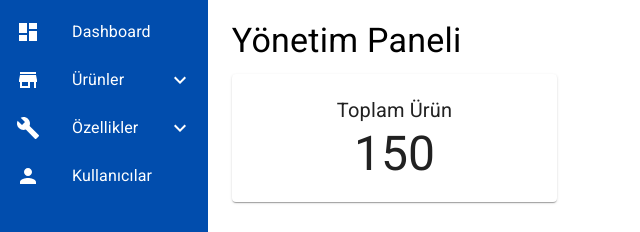
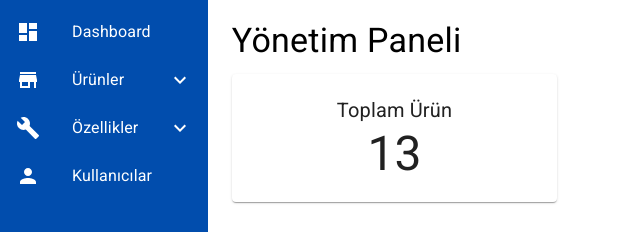
Before and after one commit to gorkemyelken/aran-makina, a React (Create React App) app: page /admin/dashboard in a window 1280 px wide. Shown: the top 232 px of the page, without its empty margins (0-640 px from the left). Built offline with nearby package versions, Linux system fonts and the light colour scheme.

Commit message:
Updated.

```diff
--- a/src/pages/admin/AdminDashboard.js
+++ b/src/pages/admin/AdminDashboard.js
@@ -15,7 +15,7 @@ const AdminDashboard = () => {
         <Grid item xs={12} md={4}>
           <Paper sx={{ padding: '20px', textAlign: 'center' }}>
             <Typography variant="h6">Toplam Ürün</Typography>
-            <Typography variant="h3">150</Typography>
+            <Typography variant="h3">13</Typography>
           </Paper>
         </Grid>
       </Grid>
```
